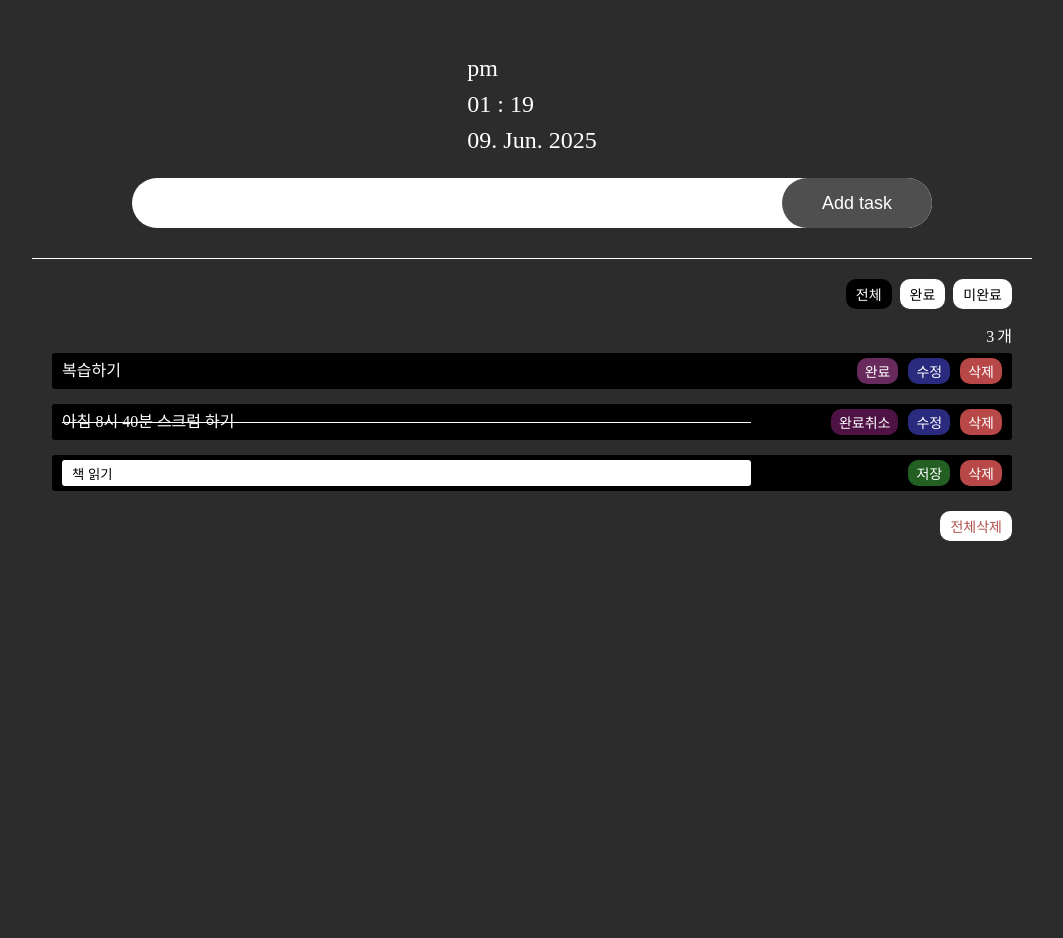
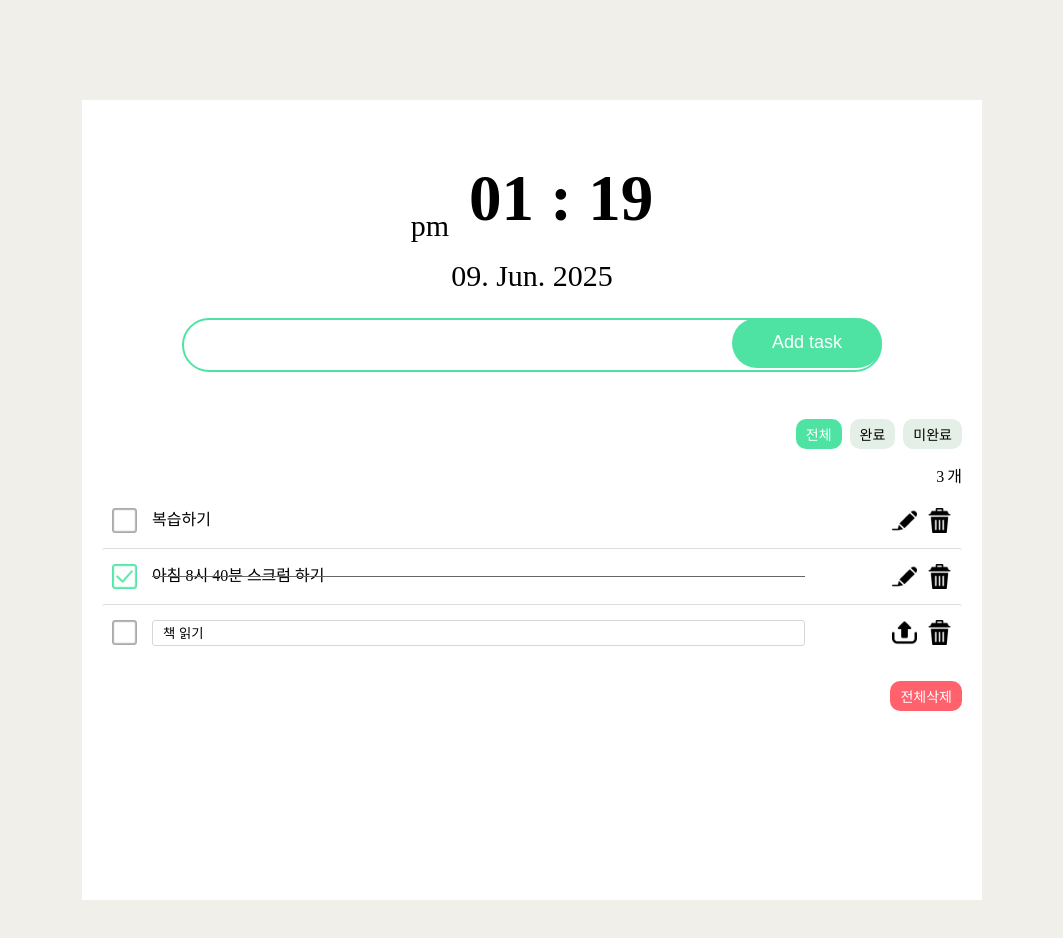
Before and after one commit to choiseeun84/To-Do-List_Team1, a website built with Vite: page index.html in a window 1280 px wide. Shown: the whole page, without its empty margins (108-1171 px from the left). Before the commit the page ends 800 px from the top, so only its background shows below. Built offline with nearby package versions, Linux system fonts and the light colour scheme.

Commit message:
디자인수정

```diff
--- a/index.html
+++ b/index.html
@@ -46,9 +46,10 @@
         <ul class="list_wrap">
           <!-- 저장된 상태 -->
           <li class="list flex_box">
+
+            <button class="btn finish">완료</button>
             <div class="or"><p>복습하기</p></div>
             <div class="btn_box flex_box">
-              <button class="btn finish">완료</button>
               <button class="btn rewrite">수정</button>
               <button class="btn elimination">삭제</button>
             </div>
@@ -56,11 +57,11 @@
 
           <!-- 완료 한 상태 -->
           <li class="list flex_box">
+            <button class="btn f_cancel">완료취소</button>
             <div class="or">
               <p class="finish_txt">아침 8시 40분 스크럼 하기</p>
             </div>
             <div class="btn_box flex_box">
-              <button class="btn f_cancel">완료취소</button>
               <button class="btn rewrite">수정</button>
               <button class="btn elimination">삭제</button>
             </div>
@@ -68,6 +69,7 @@
 
           <!-- 수정 버튼 클릭 한 상태 -->
           <li class="list flex_box">
+            <button class="btn finish">완료</button>
             <div class="or">
               <form action="">
                 <input type="text" value="책 읽기" />
--- a/style/style.css
+++ b/style/style.css
@@ -23,16 +23,18 @@
 
 body {
     background: #2c2c2c;
-    color: #fff;
+    /* color: #fff; */
     box-sizing: border-box;
+    background-color: #F0EFE9;
 }
 
 .main{
-    margin: 0 auto;
-    max-width: 1000px;
-    min-width: 500px;
+    margin: 100px auto;
+    max-width: 900px;
+    min-width: 400px;
     height: 100vh;
     justify-content: start;
+    background-color: #fff;
 }
 
 .main section{
@@ -41,9 +43,30 @@ body {
 
 .main .top{
     padding: 50px 0 20px;
-    font-size: 24px;
+    font-size: 30px;
     line-height: 1.5;
+    /* color: #000; */
+    font-weight: 500;
+
+
+    .clock{
+        display: flex;
+        flex-flow: row wrap;
+        align-items: end;
+        justify-content: center;
+        gap: 5px 20px;
+    }
+    .time{
+        font-size: 65px;
+        font-weight: 600;
+    }
+    #date{
+        width: 100%;
+        text-align: center;
+    }
 }
+
+
 
 .main .todobox{
 
@@ -62,6 +85,7 @@ body {
     margin: 0;
     padding: 0 0 0 15px;
     border: none;
+    border: 2px solid #4EE3A3;
 }
 
 .main .todoForm .add_button{
@@ -70,7 +94,8 @@ body {
     right: 0;
     top: 0%;
     color: #fff;
-    background-color: #4f4f4f;
+    /* background-color: #4f4f4f; */
+    background-color: #4EE3A3;
     border-radius: 30px;
     width: 150px;
     transition: 0.2s;
@@ -92,14 +117,16 @@ body {
     font-size: 14px;
     color: #000;
     transition: 0.2s;
-    background-color: #fff;
+    /* background-color: #fff; */
+    background-color: #E4EFE7;
     padding: 5px 10px;
     border-radius: 10px;
 }
 
 .main .filter_box li button.active,
 .main .filter_box li button:hover{
-    background-color: #000;
+    /* background-color: #000; */
+    background-color: #4EE3A3;
     color: #fff;
     font-weight: 500px;
 }
@@ -120,23 +147,51 @@ body {
 }
 
 .main .list_wrap .list{
-    background: #000;
-    padding: 5px 10px;
+    /* background: #000; */
+    /* background: #E4EFE7; */
+    /* border:1px solid #dadada; */
+    border-radius: 10px;
+    padding: 15px 10px;
     border-radius: 3px;
+    flex-wrap: nowrap;
+    gap: 10px;
+    align-items: center;
 
     + .list {
-        margin-top: 15px;
+        /* margin-top: 15px; */
+        border-top: 1px solid #ddd;
     }
+
+
+}
+.main .list_wrap .list:hover{
+    /* background: #E4EFE7; */
+    background: #f2f7f4;
+    /* border:1px solid transparent; */
+}
+
+.main .list_wrap .list .finish{
+    width: 25px; height: 25px;
+    background: no-repeat url(/style/icon_nucheck.png);
+    background-size: contain;
+        text-indent: -99999px;
+}
+.f_cancel{
+    width: 25px; height: 25px;
+    background: no-repeat url(/style/icon_check.png);
+    background-size: contain;
+        text-indent: -99999px;
 }
 
 .main .list_wrap .list .or{
-    width: calc(100% - 175px);
+    width: calc(100% - 115px);
     box-sizing: border-box;
     display: flex;
     flex-flow: row nowrap;
     justify-content: start;
     align-items: center;
 }
+
 .main .list_wrap .list .or form{
     width: 100%;
 
@@ -145,7 +200,7 @@ body {
     width: 90%;
     height: 26px;
     box-sizing: border-box;
-    border: none;
+    border: 1px solid #d7d7d7;
     text-align: left;
     padding: 10px;
     border-radius: 3px;
@@ -166,13 +221,13 @@ body {
     position: absolute;
     width: 90%;
     height: 1px;
-    background-color: #fff;
+    background-color: #666;
     top: 50%;
     left: 0;
 }
 
 .main .list_wrap .list .btn_box{
-    width: 175px;
+    /* width: 175px; */
     justify-content: end;
     gap: 0 10px;
 
@@ -182,16 +237,28 @@ body {
         transition: 0.2s;
         background-color: #fff;
         padding: 3px 8px;
-        border-radius: 10px;
+        /* border-radius: 10px; */
     }
     .btn.rewrite{
-        background-color: rgb(42, 42, 126);
+        width: 25px; height: 25px;
+        /* background-color: rgb(42, 42, 126); */
+        background: no-repeat url(/style/icon_write.png);
+        background-size: contain;
+        text-indent: -99999px;
     }
     .btn.save{
-        background-color: rgb(35, 94, 35);
+        width: 25px; height: 25px;
+        /* background-color: rgb(35, 94, 35); */
+        background: no-repeat url(/style/icon_upload.png);
+        background-size: contain;
+        text-indent: -99999px;
     }
     .btn.elimination{
-        background-color: rgb(184, 71, 71);
+        width: 25px; height: 25px;
+        /* background-color: rgb(184, 71, 71); */
+        background: no-repeat url(/style/icon_recyclebin.png);
+        background-size: contain;
+        text-indent: -99999px;
     }
     .btn.finish{
         background-color: rgb(104, 42, 93);
@@ -199,10 +266,10 @@ body {
     .btn.f_cancel{
         background-color: rgb(79, 18, 68);
     }
-    .btn:hover{
+    /* .btn:hover{
         background-color: #fff;
         color:#000;
-    }
+    } */
 }
 
 .main .all_wrap {
@@ -213,14 +280,16 @@ body {
 
     button{
         font-size: 14px;
-        color: #AE524D;
+        /* color: #AE524D; */
+        color: #fff;
         transition: 0.2s;
-        background-color: #fff;
+        /* background-color: #fff; */
+        background-color: #FF616D;
         padding: 5px 10px;
         border-radius: 10px;
     }
     button:hover{
         background-color: #AE524D;
-        color: #000;
+        /* color: #000; */
     }
 }
```
Also changed, not shown: style/icon1.png (deleted), style/icon2.png (deleted), style/icon_check.png (added), style/icon_nucheck.png (added), style/icon_recyclebin.png (added), style/icon_upload.png (added), style/icon_write.png (added).
